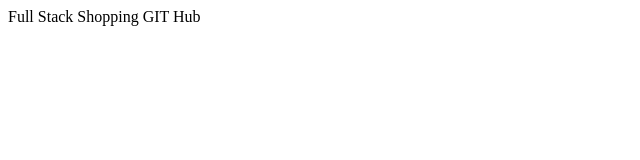
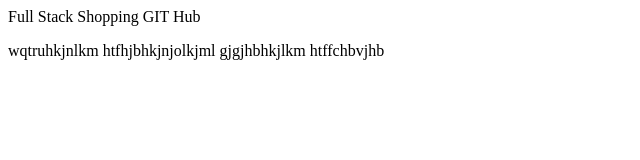
Before and after one commit to Shivani1109/fullstack-shopping.github.io, a plain HTML site: page index.html in a window 1280 px wide. Shown: the whole page, without its empty margins (0-640 px from the left). Drawn offline with Linux system fonts and the light colour scheme.

Commit message:
Update index.html

```diff
--- a/index.html
+++ b/index.html
@@ -2,6 +2,7 @@
 <html>
 <body>
 Full Stack Shopping GIT Hub
+  <p> wqtruhkjnlkm htfhjbhkjnjolkjml gjgjhbhkjlkm htffchbvjhb</p>
 </body>
 
 </html>
```
